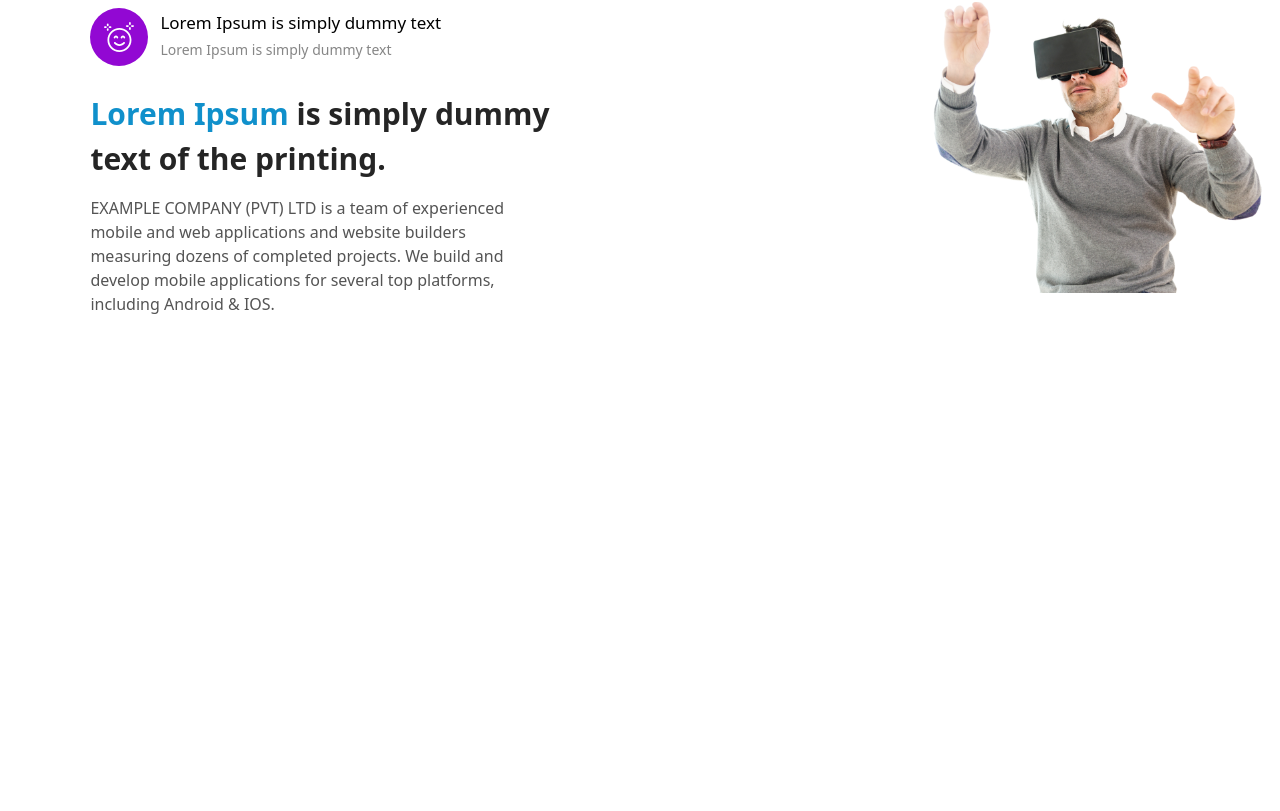
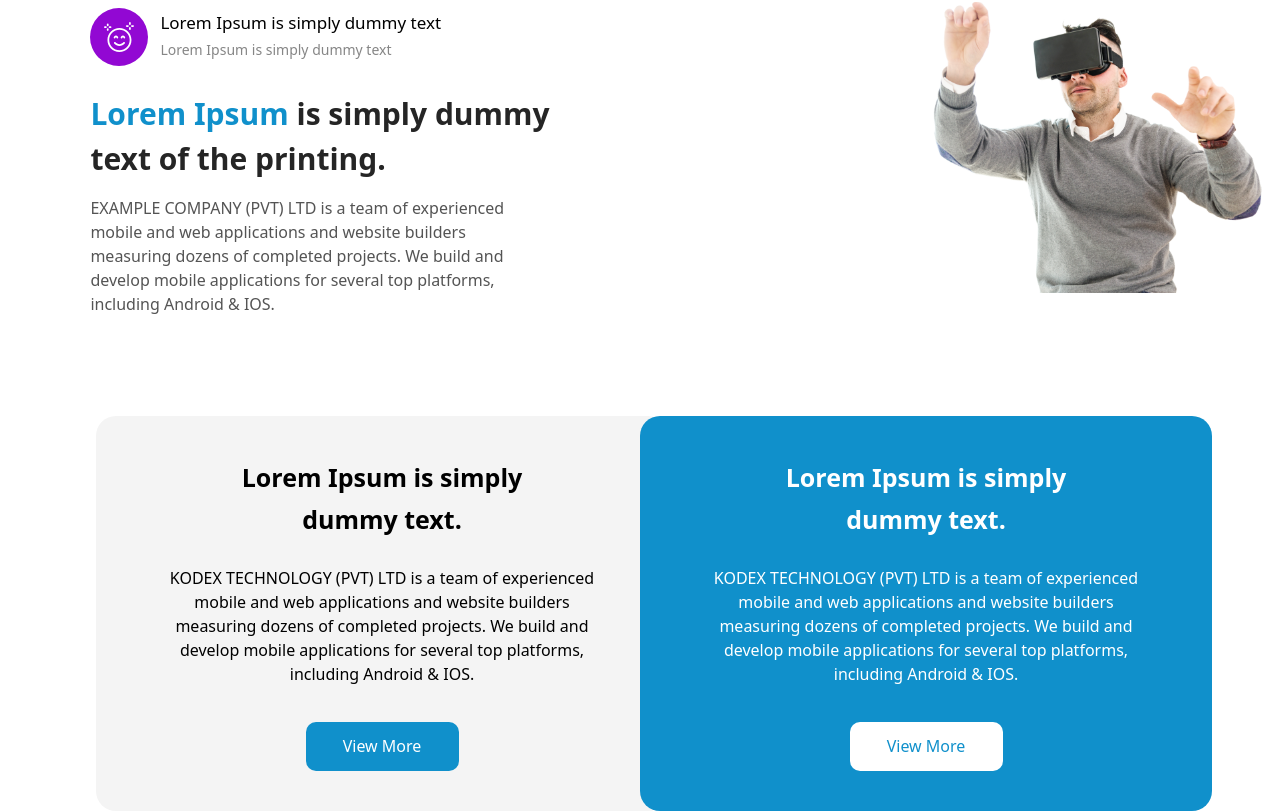
Before and after one commit to Radhika-1707/Manentia, a Next.js app: page / in a window 1280 px wide. Shown: the part 2234-3045 px from the top of the page. Before the commit the page ends 2550 px from the top, so only its background shows below. Built offline with nearby package versions, Linux system fonts and the light colour scheme.

Commit message:
completes container section

```diff
--- /dev/null
+++ b/src/app/components/Container/index.tsx
@@ -0,0 +1,40 @@
+import React from "react";
+
+type Props = {};
+
+function Containers({ }: Props) {
+    return (
+        <div className="grid grid-cols-2 mt-[100px] gap-0 w-[85%] mx-auto">
+            <div className="bg-[#F4F4F4] rounded-[20px] w-[572px]  mx-auto pb-10">
+                <h1 className="text-center  pt-10 text-[25px] font-semibold leading-[42px]">
+                    Lorem Ipsum is simply <br /> dummy text.
+                </h1>
+                <p className="text-center mt-[26px]">
+                    KODEX TECHNOLOGY (PVT) LTD is a team of experienced <br /> mobile and web
+                    applications and website builders <br />measuring dozens of completed
+                    projects. We build and <br />develop mobile applications for several top
+                    platforms, <br />including Android & IOS.
+                </p>
+                <div className="bg-[#1090CB] cursor-pointer  rounded-[10px] w-[153px] h-[49px] flex justify-center items-center mx-auto mt-[36px]">
+                    <p className="text-white text-[16px] font-medium"> View More</p>
+                </div>
+            </div>
+            <div className="bg-[#1090CB] rounded-[20px] w-[572px]  mx-auto pb-10">
+                <h1 className="text-center  text-white pt-10 text-[25px] font-semibold leading-[42px]">
+                    Lorem Ipsum is simply <br /> dummy text.
+                </h1>
+                <p className="text-center text-white mt-[26px]">
+                    KODEX TECHNOLOGY (PVT) LTD is a team of experienced <br /> mobile and web
+                    applications and website builders <br />measuring dozens of completed
+                    projects. We build and <br />develop mobile applications for several top
+                    platforms, <br />including Android & IOS.
+                </p>
+                <div className="bg-[#FFFFFF]  cursor-pointer rounded-[10px] w-[153px] h-[49px] flex justify-center items-center mx-auto mt-[36px]">
+                    <p className="text-[#1090CB] text-[16px] font-medium"> View More</p>
+                </div>
+            </div>
+        </div>
+    );
+}
+
+export default Containers;
--- a/src/app/components/MobileSections/index.tsx
+++ b/src/app/components/MobileSections/index.tsx
@@ -1,6 +1,5 @@
 import Image, { StaticImageData } from "next/image";
 import React, { ReactNode } from "react";
-import mob1 from '../../assets/mob1.svg'
 type Props = {
     image: StaticImageData
     isImageRight?: boolean
--- a/src/app/page.tsx
+++ b/src/app/page.tsx
@@ -6,6 +6,7 @@ import MobileSections from "./components/MobileSections";
 import mob1 from "../app/assets/mob1.svg";
 import mob2 from "../app/assets/mob2.svg";
 import focus from "../app/assets/focus.svg";
+import Containers from "./components/Container";
 
 
 export default function Home() {
@@ -64,7 +65,7 @@ export default function Home() {
 
 
       />
-      {/* two container section */}
+    <Containers/>
       {/* good company */}
       {/* new letter */}
       {/* footer */}
```
